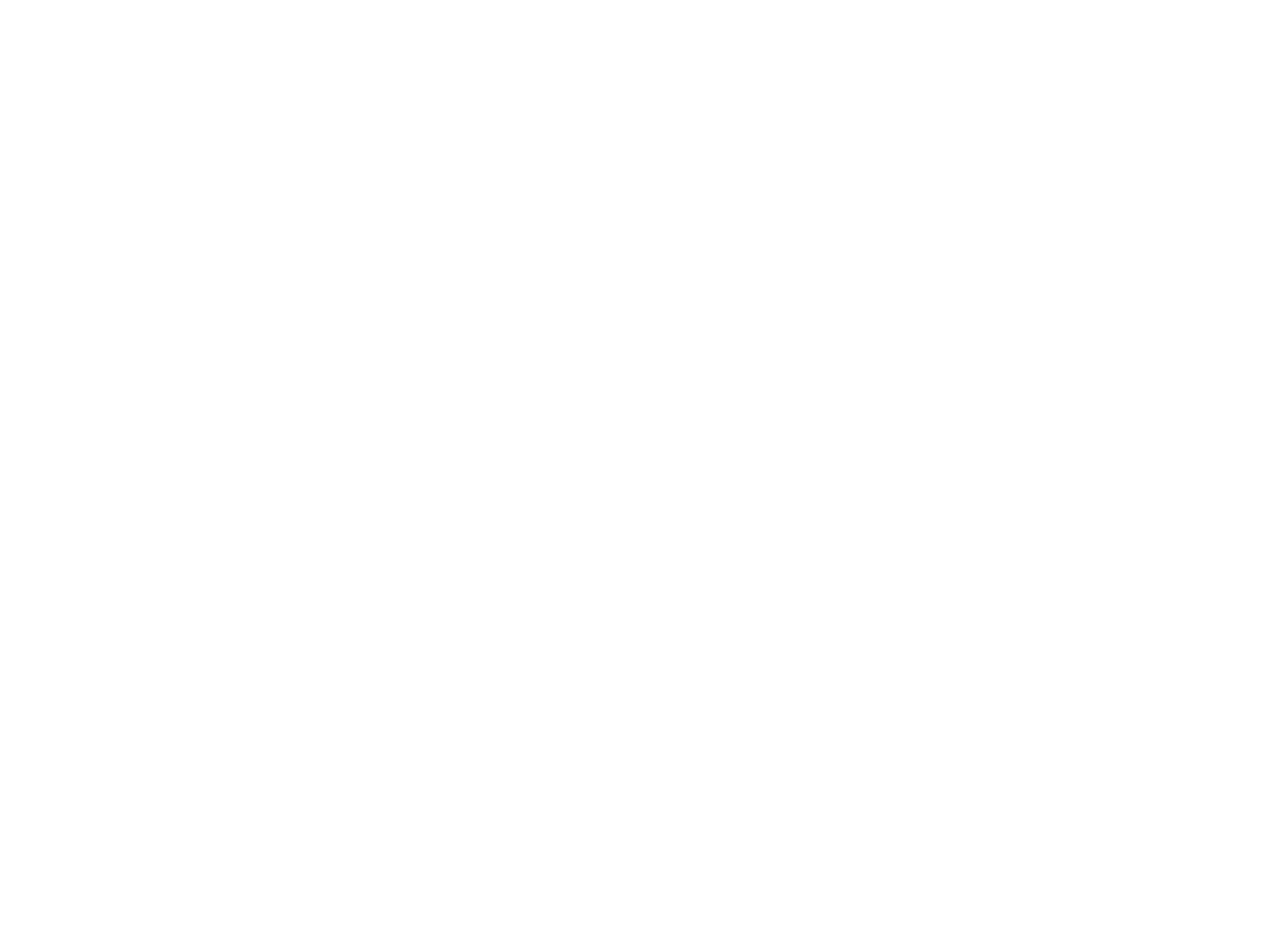
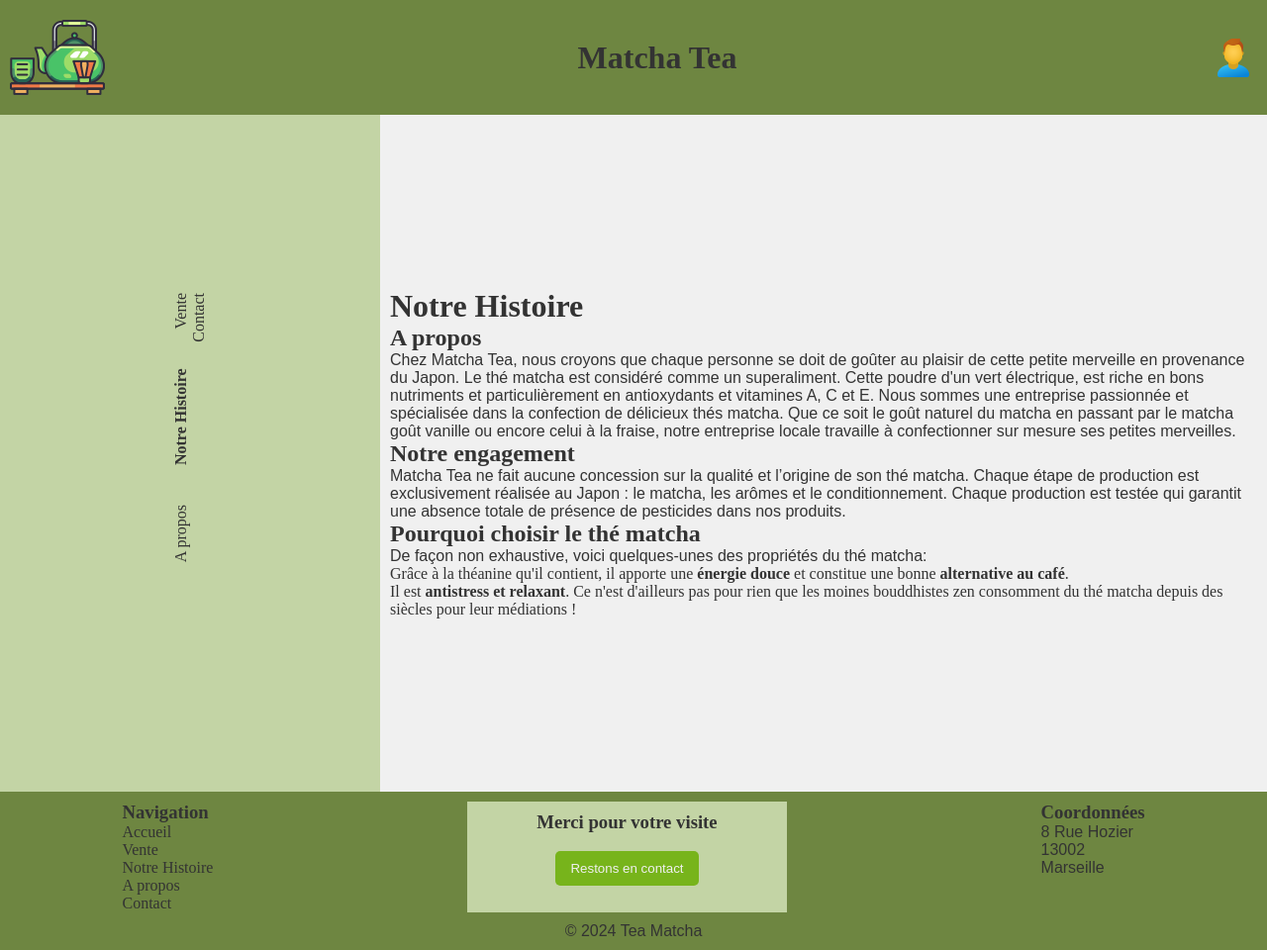
Before and after one commit to YoussefGhollamallah/matchaTea, a plain HTML site: page histoire.html in a window 1280 px wide. Shown: the whole page at 99% size. Before the commit the page ends 800 px from the top, so only its background shows below. Drawn offline with Linux system fonts and the light colour scheme; a web font is replaced by a local one.

Commit message:
ajout des articles

```diff
--- a/histoire.html
+++ b/histoire.html
@@ -6,14 +6,86 @@
 
     <meta name="Tea Matcha" content="Tea Matcha, vente de thé Matcha">
     <meta description="Tea Matcha, vente de thé Matcha">
+    <link rel="stylesheet" href="./assets/css/matcha1.css">
     <link rel="preconnect" href="https://fonts.googleapis.com">
-<link rel="preconnect" href="https://fonts.gstatic.com" crossorigin>
-<link href="https://fonts.googleapis.com/css2?family=Leckerli+One&family=Montez&family=Montserrat:wght@400;700&display=swap" rel="stylesheet">
-    <link rel="stylesheet" href="./assets/css/matcha1.css">
+    <link rel="preconnect" href="https://fonts.gstatic.com" crossorigin>
+    <link href="https://fonts.googleapis.com/css2?family=Leckerli+One&family=Montez&family=Montserrat:wght@400;700&display=swap" rel="stylesheet">
     <link rel="shortcut icon" type="image/png" href="./assets/images/icon-matcha.ico"/>
-    <title>Tea Matcha | Notre Histoire</title>
+    <title>Tea Matcha | CONTACT</title>
 </head>
 <body>
+    <header>
+        <img src="./assets/images/icon-matcha.png" alt="logo du site">
+        <h1>Matcha Tea</h1>
+        <img src="./assets/images/icon-profil.png" alt="icon de profil">
+    </header>
 
+        <nav>
+            <ul>
+                <li><a href="Vente.html">Vente</a></li>
+                <li><a href="histoire.html"  style="font-weight: bold;">Notre Histoire</a></li>
+                <li><a href="produits.html">A propos</a></li>
+                <li><a href="contact.html">Contact</a></li>
+            </ul>
+        </nav>
+
+        <main id="histoire">
+            <section>
+                <h1>Notre Histoire</h1>
+                <article>
+                    <h2>A propos</h2>
+                    <p>Chez Matcha Tea, nous croyons que chaque personne se doit de goûter au plaisir de cette
+                        petite merveille en provenance du Japon. Le thé matcha est considéré comme un
+                        superaliment. Cette poudre d'un vert électrique, est riche en bons nutriments et
+                        particulièrement en antioxydants et vitamines A, C et E. Nous sommes une entreprise
+                        passionnée et spécialisée dans la confection de délicieux thés matcha. Que ce soit le goût
+                        naturel du matcha en passant par le matcha goût vanille ou encore celui à la fraise, notre
+                        entreprise locale travaille à confectionner sur mesure ses petites merveilles.</p>
+                    </article>
+                    <article>
+                        <h2>Notre engagement</h2>
+                        <p>Matcha Tea ne fait aucune concession sur la qualité et l’origine de son thé matcha. Chaque
+                            étape de production est exclusivement réalisée au Japon : le matcha, les arômes et le
+                            conditionnement. Chaque production est testée qui garantit une absence totale de présence
+                            de pesticides dans nos produits.</p>
+                    </article>
+                    <article class="liste-article">
+                        <h2>Pourquoi choisir le thé matcha</h2>
+                        <p>De façon non exhaustive, voici quelques-unes des propriétés du thé matcha:</p>
+                        <ul>
+                            <li>Grâce à la théanine qu'il contient, il apporte une <b>énergie douce</b> et constitue une bonne <b>alternative au café</b>.</li>
+                            <li>Il est <b>antistress et relaxant</b>. Ce n'est d'ailleurs pas pour rien que les moines bouddhistes zen consomment du thé matcha depuis des siècles pour leur médiations !</li>
+                            <li></li>
+                            <li></li>
+                            <li></li>
+                        </ul>
+                    </article>
+            </section>
+        </main>
+
+    <footer>
+        <section class="section-footer">
+            <article>
+                <h3>Navigation</h3>
+                <ul>
+                    <li><a href="index.html">Accueil</a></li>
+                    <li><a href="Vente.html">Vente</a></li>
+                    <li><a href="histoire.html">Notre Histoire</a></li>
+                    <li><a href="produits.html">A propos</a></li>
+                    <li><a href="contact.html">Contact</a></li>
+                </ul>
+            </article>
+            <article class="footer-milieu">
+                <h3>Merci pour votre visite</h3>
+                <button id="btn">Restons en contact</button>
+            </article>
+            <article>
+                <h3>Coordonnées</h3>
+                <p>8 Rue Hozier</p>
+                <p>13002</p>
+                <p>Marseille</p>
+        </section>
+        <p>© 2024 Tea Matcha</p>
+    </footer>
 </body>
 </html>
```
